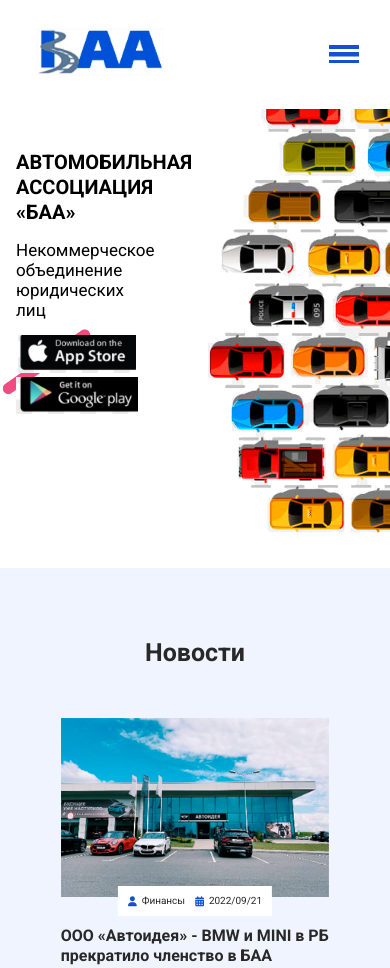
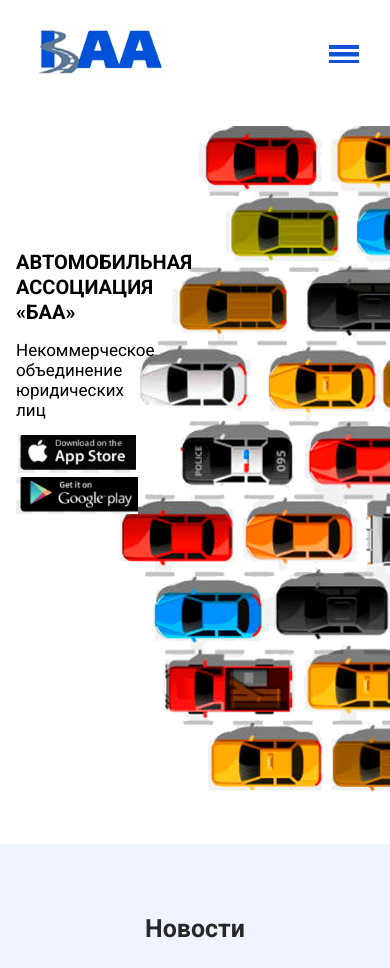
Before and after one commit to MagnoliasFlwrs/baa, a plain HTML site: page index.html in a window 390 px wide. Shown: the top 968 px of the page. Drawn offline with Linux system fonts and the light colour scheme.

Commit message:
fix promo

```diff
--- a/src/styles/baa.css
+++ b/src/styles/baa.css
@@ -43,7 +43,8 @@
 
 @media (max-width: 768px) {
     .baa {
-        padding: 150px 0;
+        padding: 250px 0;
+        height: 100vh;
     }
     .social > a > img {
         width: 80%;
```
